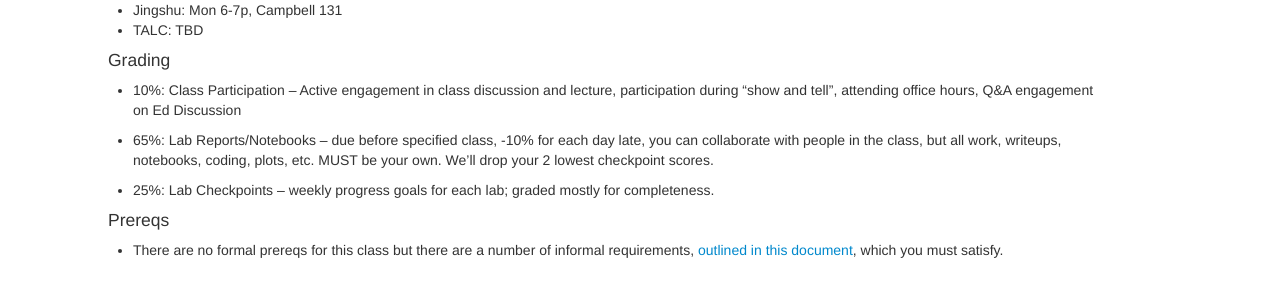
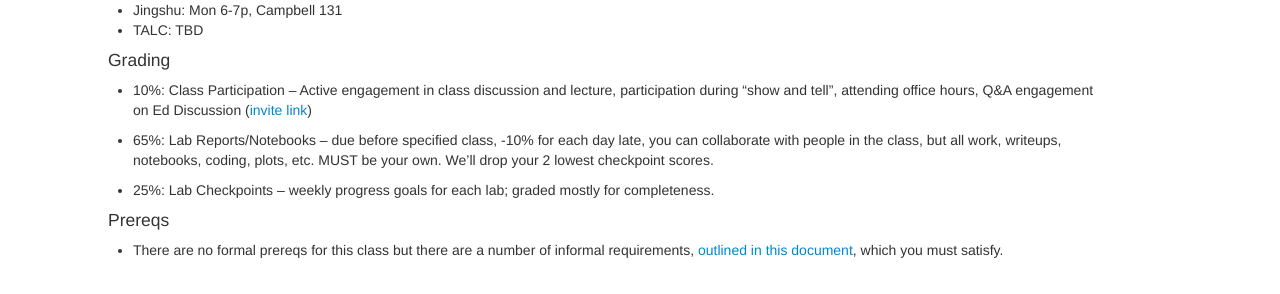
Before and after one commit to ucb-datalab/ucb-datalab.github.io, a Jekyll site: the page built from index.md, in a window 1280 px wide. Shown: the part 1208-1502 px from the top of the page. Built offline with Jekyll 4.4.1, drawn with Linux system fonts in a browser that asks for light colours.

Commit message:
Added Ed Discussion update link.

```diff
--- a/index.md
+++ b/index.md
@@ -84,7 +84,7 @@ Mondays and Wednesdays 2:30-4pm in Campbell 131
 
 #### Grading
 
- * 10%: Class Participation – Active engagement in class discussion and lecture, participation during "show and tell", attending office hours, Q&A engagement on Ed Discussion
+ * 10%: Class Participation – Active engagement in class discussion and lecture, participation during "show and tell", attending office hours, Q&A engagement on Ed Discussion (<a href="https://swcarpentry.github.io/shell-novice/">invite link</a>)
 
  * 65%: Lab Reports/Notebooks – due before specified class, -10% for each day late, you can collaborate with people in the class, but all work, writeups, notebooks, coding, plots, etc. MUST be your own. We'll drop your 2 lowest checkpoint scores.
 
```
